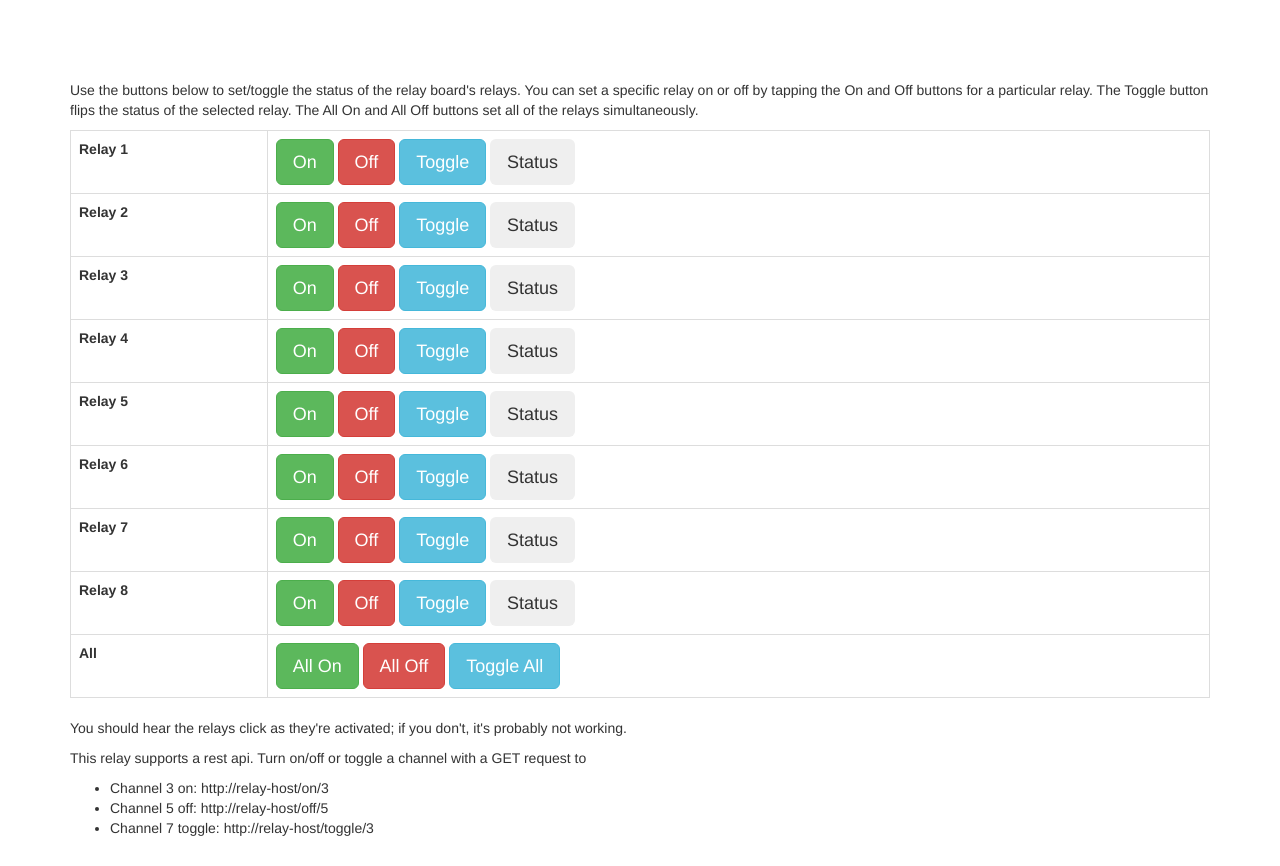
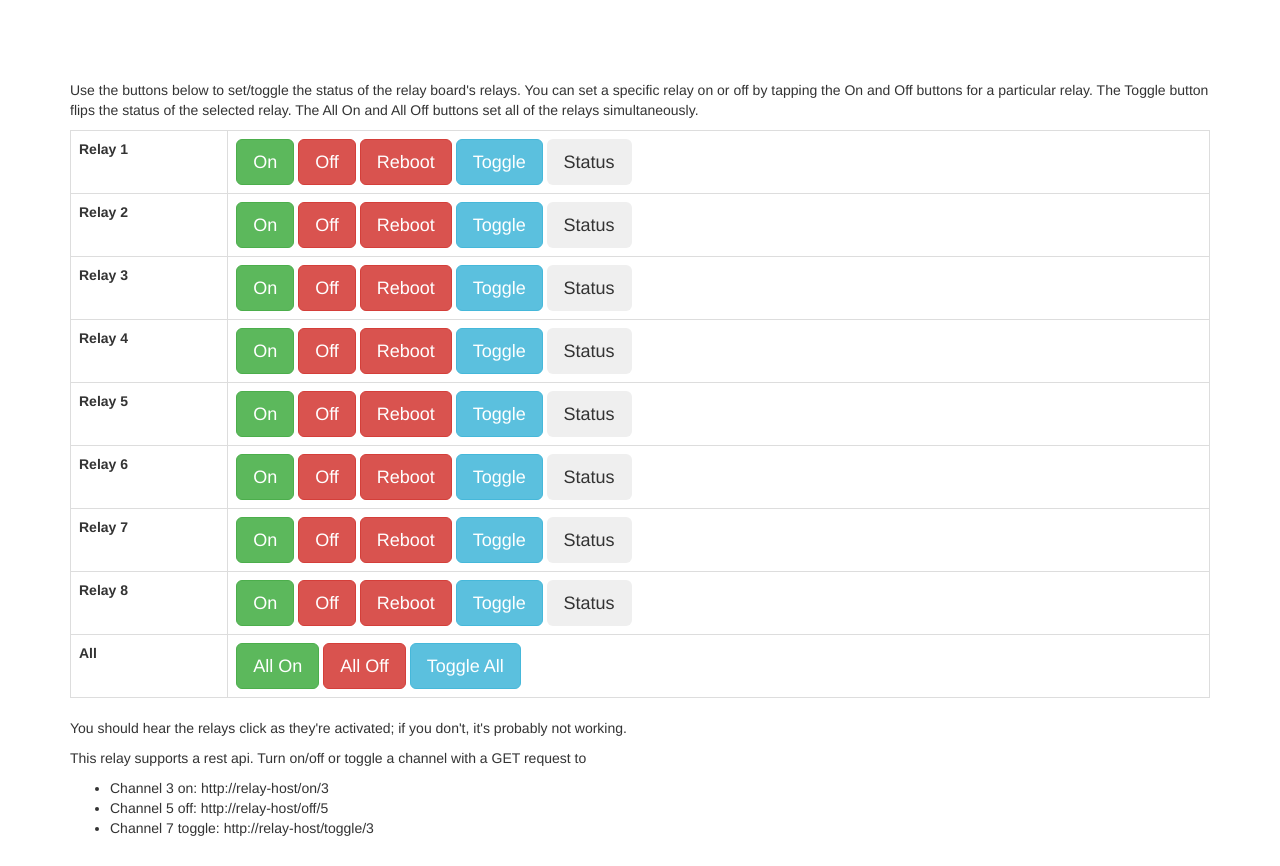
Before and after one commit to gshau/pi-relay-controller, a Flask app: page / in a window 1280 px wide. Shown: the part 52-918 px from the top of the page. Run offline with Flask 2, Linux system fonts and the light colour scheme; some libraries are stand-ins or nearby versions.

Commit message:
added reboot option

```diff
--- a/server.py
+++ b/server.py
@@ -3,6 +3,7 @@
 from __future__ import print_function
 
 import sys
+import time
 
 from flask import Flask
 from flask import make_response
@@ -94,6 +95,19 @@ def api_all_relay_off():
     relay_all_off()
     return make_response(success_msg, 200)
 
+@app.route('/off_wait_on/<int:relay>')
+def api_relay_off_wait_on(relay, sleep_time=3):
+    print("Executing api_relay_off_wait_on:", relay)
+    if validate_relay(relay):
+        print("valid relay")
+        relay_off(relay)
+        time.sleep(sleep_time)
+        relay_on(relay)
+        return make_response(success_msg, 200)
+    else:
+        print("invalid relay")
+        return make_response(error_msg, 404)
+
 
 @app.errorhandler(404)
 def page_not_found(e):
--- a/static/js/index.js
+++ b/static/js/index.js
@@ -2,8 +2,7 @@ NUM_RELAY_PORTS = 8;
 
 function setRelay(relay, status) {
     console.log("Executing setRelay");
-    var url = status ? 'on/' : 'off/';
-    callApiWithRelay(url, relay);
+    callApiWithRelay(status + '/', relay);
 }
 
 function toggleRelay(relay) {
--- a/templates/index.html
+++ b/templates/index.html
@@ -20,8 +20,10 @@
       <th scope="row">Relay {{ i_channel }}</th>
       <td>
         <div class="btn-group-lg" role="group" aria-label="Relay {{ i_channel }}">
-          <button type="button" class="btn btn-success" id="on-{{ i_channel }}" onclick="setRelay({{ i_channel }}, true);">On</button>
-          <button type="button" class="btn btn-danger" id="off-{{ i_channel }}" onclick="setRelay({{ i_channel }}, false);">Off
+          <button type="button" class="btn btn-success" id="on-{{ i_channel }}" onclick="setRelay({{ i_channel }}, 'on');">On</button>
+          <button type="button" class="btn btn-danger" id="off-{{ i_channel }}" onclick="setRelay({{ i_channel }}, 'off');">Off
+          </button>
+          <button type="button" class="btn btn-danger" id="off-{{ i_channel }}" onclick="setRelay({{ i_channel }}, 'off_wait_on');">Reboot
           </button>
           <button type="button" class="btn btn-info" id="toggle-{{ i_channel }}" onclick="toggleRelay({{ i_channel }});">Toggle
           </button>
```
